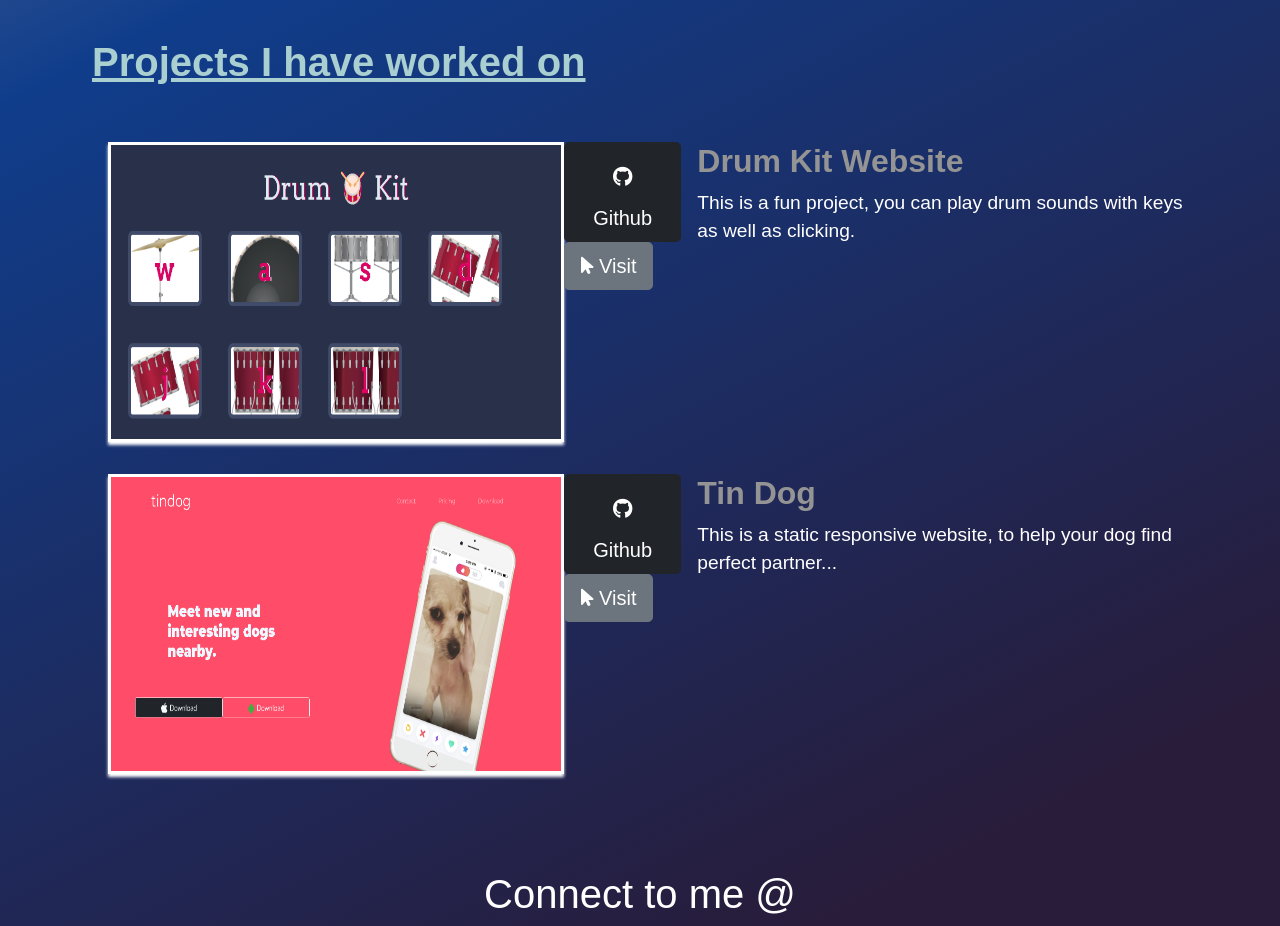
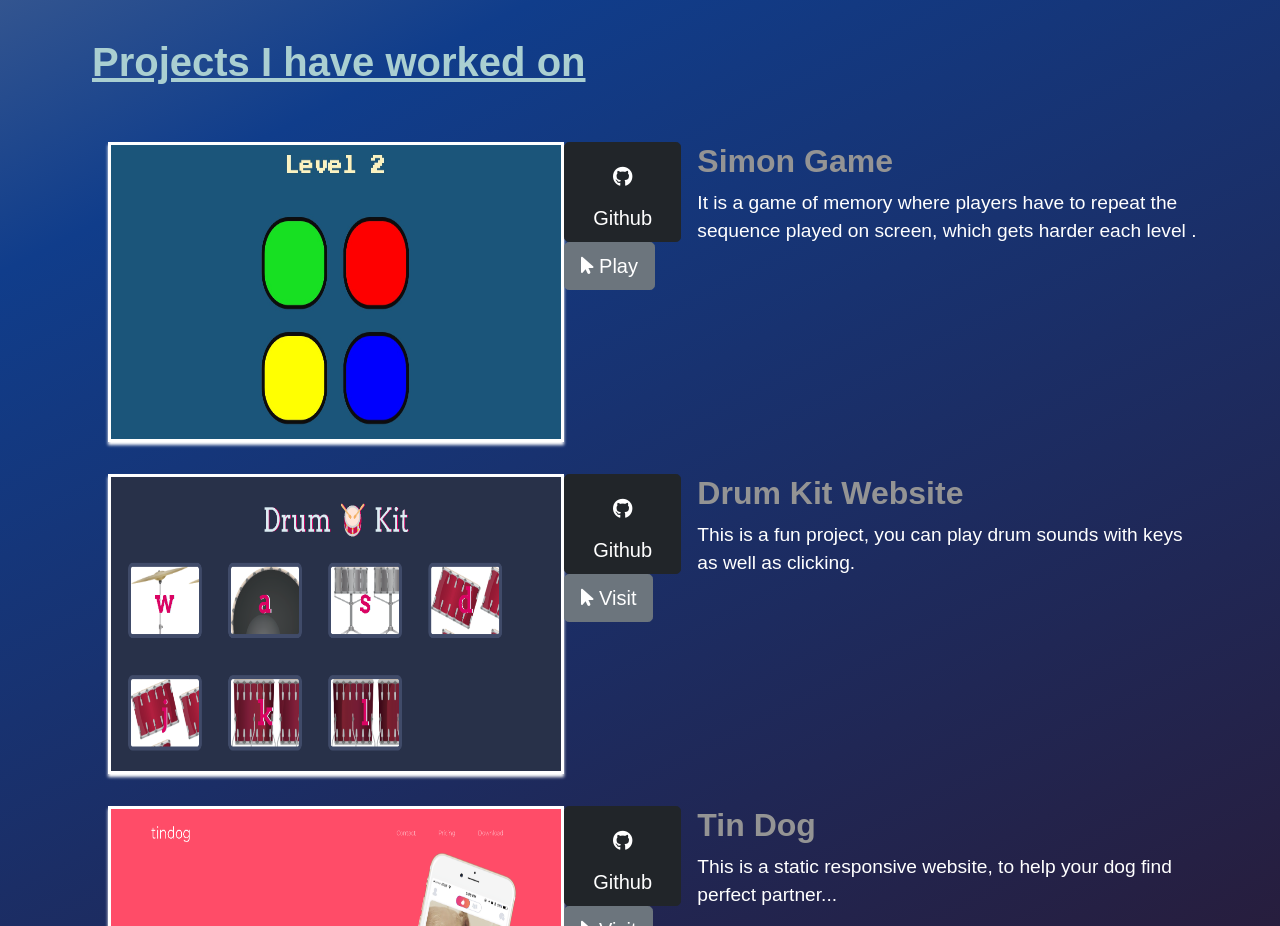
Before and after one commit to raveeshpanwar/Raveesh-Portfolio, a website: page index.html in a window 1280 px wide. Shown: the part 1520-2446 px from the top of the page. Drawn offline with nearby package versions, Linux system fonts and the light colour scheme.

Commit message:
Simon Game
Added simon game

```diff
--- a/index.html
+++ b/index.html
@@ -49,6 +49,25 @@
     <div id="projects" class="projects">
      <h1 class="skillsheading backed">Projects I have worked on</h1>
 
+
+     <div class="section">
+        <div class="mainimg simongameimg" >
+        </div>
+        <div class="sectionbutton">
+            <a href="https://github.com/raveeshpanwar/Simon-Game"> <button class="btn btn-dark btn-lg"><i class="fa-brands fa-github"></i>
+                Github
+              </button></a>
+            <a href="https://raveeshpanwar.github.io/Simon-Game">  <button class="btn  btn-secondary btn-lg"><i class="fa-solid fa-arrow-pointer"></i>
+                Play
+              </button></a>
+        </div>
+          <div class="sectionwrite">
+              <h2 class="webmain" >Simon Game</h2>
+              <p class="writeup">It is a game of memory where players have to repeat the sequence played on screen, which gets harder each level .</p>
+          </div>
+     </div>
+
+
      <div class="section">
         <div class="drumrollimg mainimg" >
         </div>
@@ -65,6 +84,8 @@
               <p class="writeup">This is a fun project, you can play drum sounds with keys as well as clicking.</p>
           </div>
      </div>
+
+
      <div class="section">
         <div class="tindogimg mainimg" >
         </div>
--- a/styles.css
+++ b/styles.css
@@ -170,3 +170,6 @@ font-weight: bold;
 .text1,.text3{
     font-family: 'Courgette', cursive;
 }
+.simongameimg{
+    background-image:url(images/simongame.jpg);
+}
```
Also changed, not shown: images/simongame.jpg (added).
